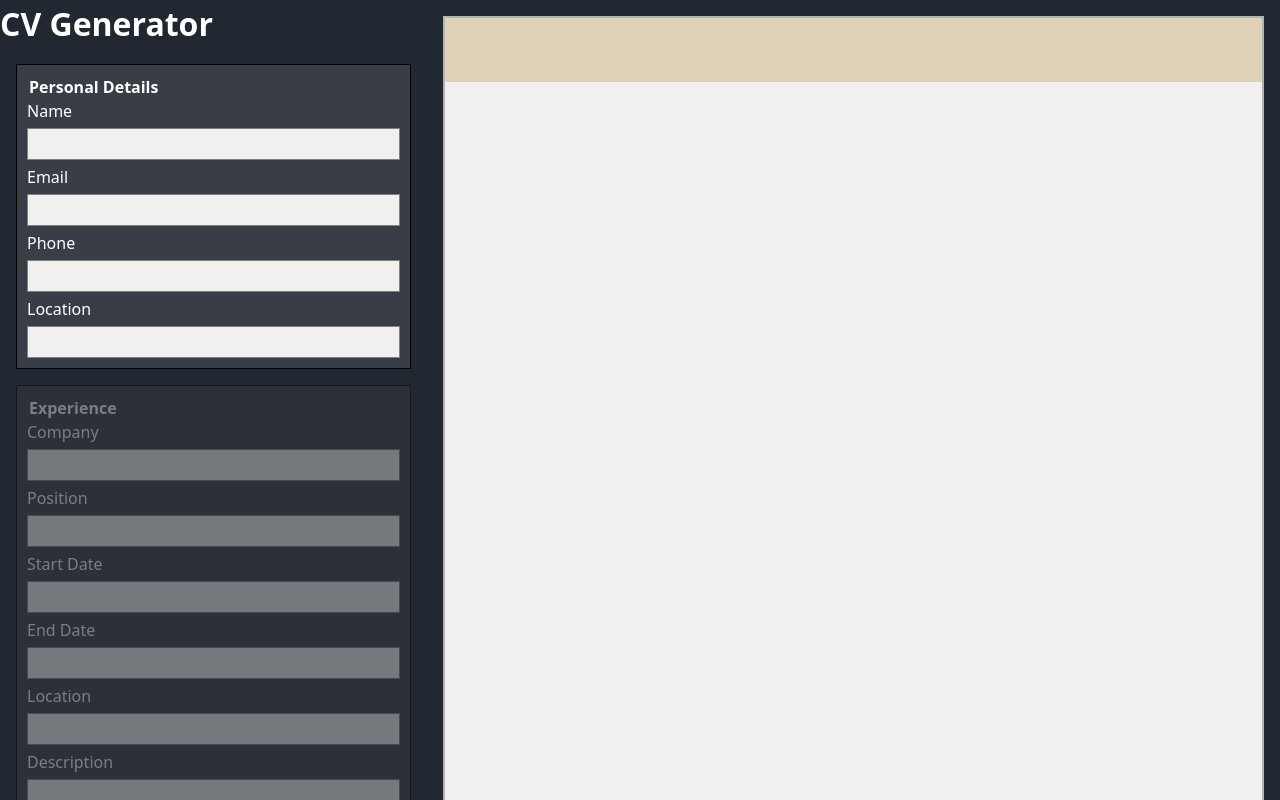
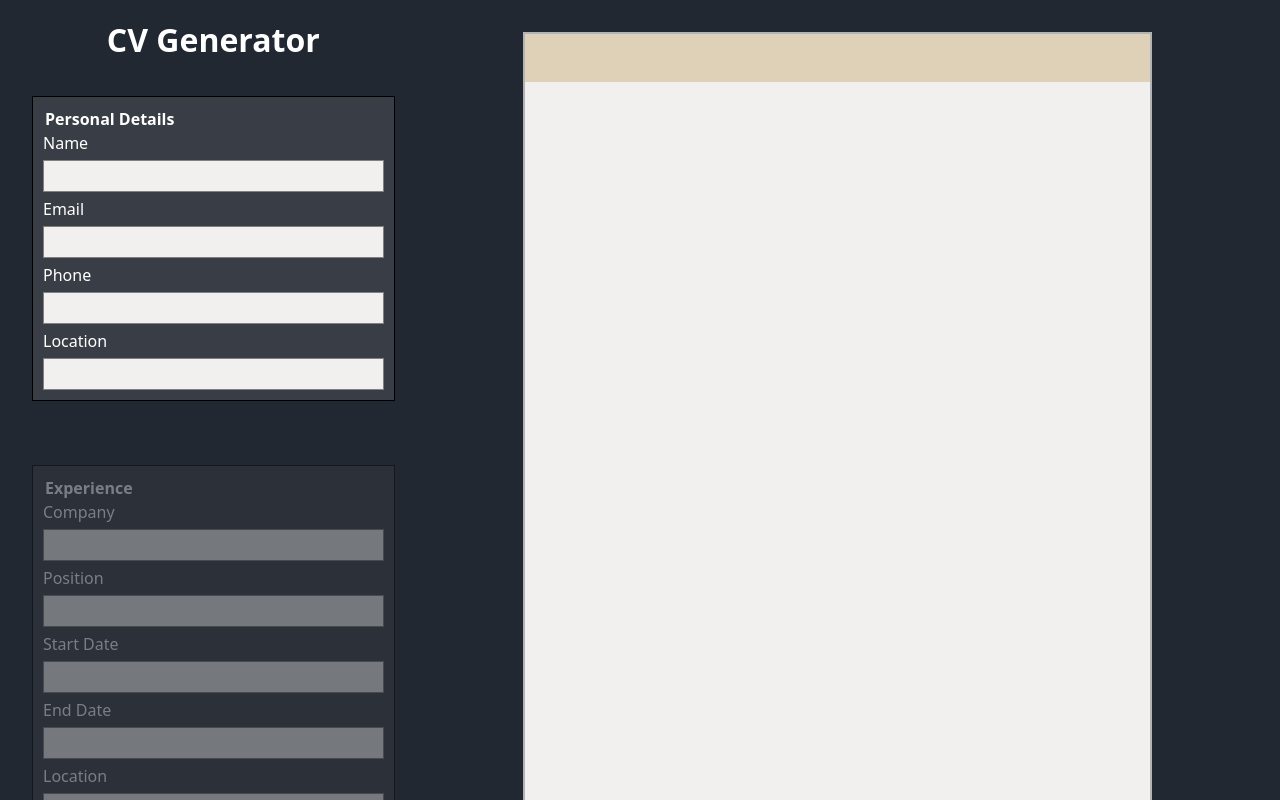
Before and after one commit to CopyypoC/odin-cv-application, a React (Vite) app: page / in a window 1280 px wide. Shown: the top 800 px of the page. Built offline with nearby package versions, Linux system fonts and the light colour scheme.

Commit message:
feat: add App margins

```diff
--- a/src/styles/App.css
+++ b/src/styles/App.css
@@ -7,6 +7,7 @@
   --cv-bg-clr: #f2f0ef;
   --cv-header--clr: #dfd0b8;
   --cv-accent-clr: #ece3d5;
+  --form-section-gap: 4rem;
 }
 
 /* General */
@@ -22,6 +23,8 @@
 h1 {
   color: var(--font-clr-light);
   grid-area: title;
+  place-self: center;
+  margin-top: 1rem;
 }
 
 /* CV Form */
@@ -37,14 +40,22 @@ input {
 }
 
 .cv-form-container {
-  margin: 1rem;
+  margin: 2rem 2rem 2rem;
   grid-area: form;
 }
 
 .cv-form {
   border: 1px solid black;
+  padding: 10px;
+}
+
+.personal-form {
+  margin-bottom: var(--form-section-gap);
+}
+
+.exp-form,
+.edu-form {
   margin-bottom: 1rem;
-  padding: 10px;
 }
 
 .cv-form.inactive {
@@ -66,6 +77,7 @@ legend {
 .edu-list,
 .exp-list {
   border: 1px solid black;
+  margin-bottom: var(--form-section-gap);
 }
 
 .list-item {
@@ -80,8 +92,9 @@ legend {
   grid-area: cv;
   display: flex;
   flex-direction: column;
-  min-height: 80vh;
-  margin: 1rem;
+  min-height: 70vh;
+  min-width: max-content;
+  margin: 2rem 8rem 2rem 6rem;
   border: 2px solid rgb(178, 179, 181);
   background-color: var(--cv-bg-clr);
 }
@@ -108,5 +121,5 @@ legend {
   font-size: 1.1rem;
   font-weight: 400;
   gap: 2rem;
-  margin-bottom: 2rem;
+  margin: 0 1rem 1rem;
 }
```
